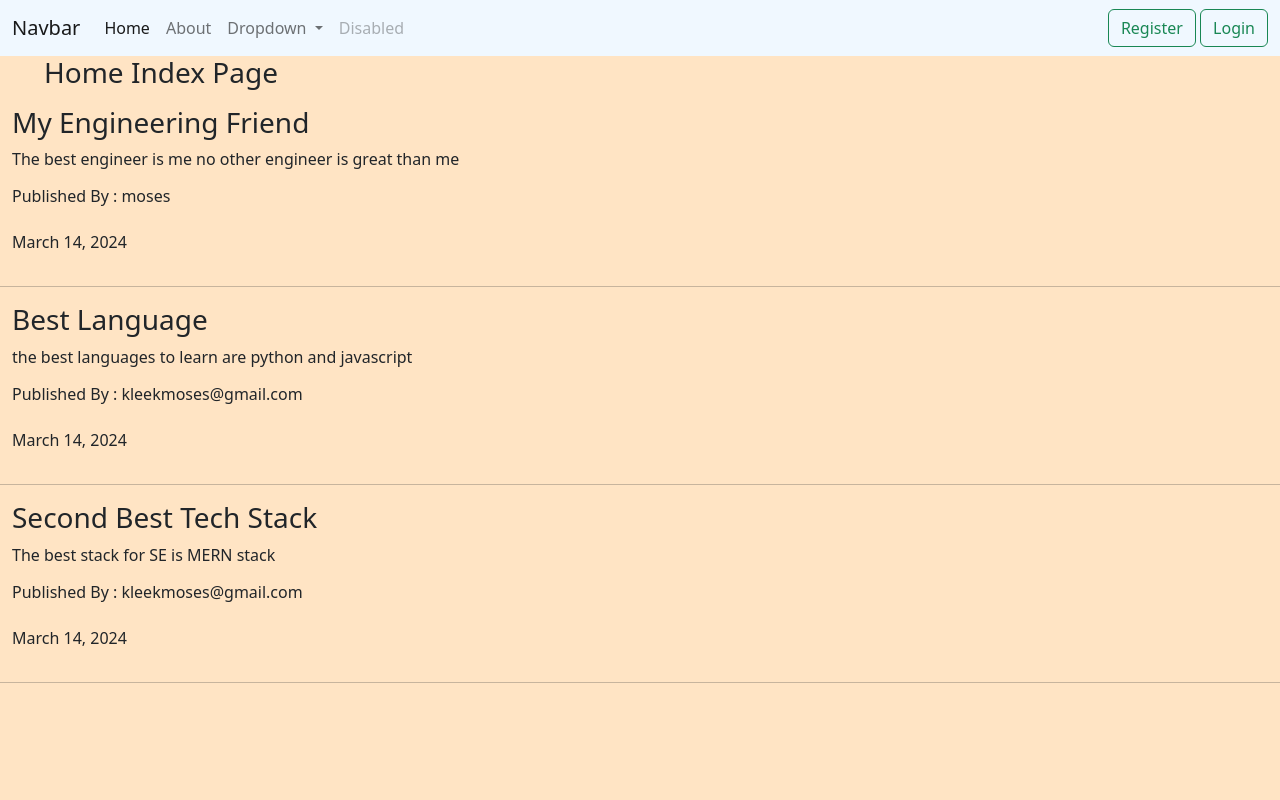
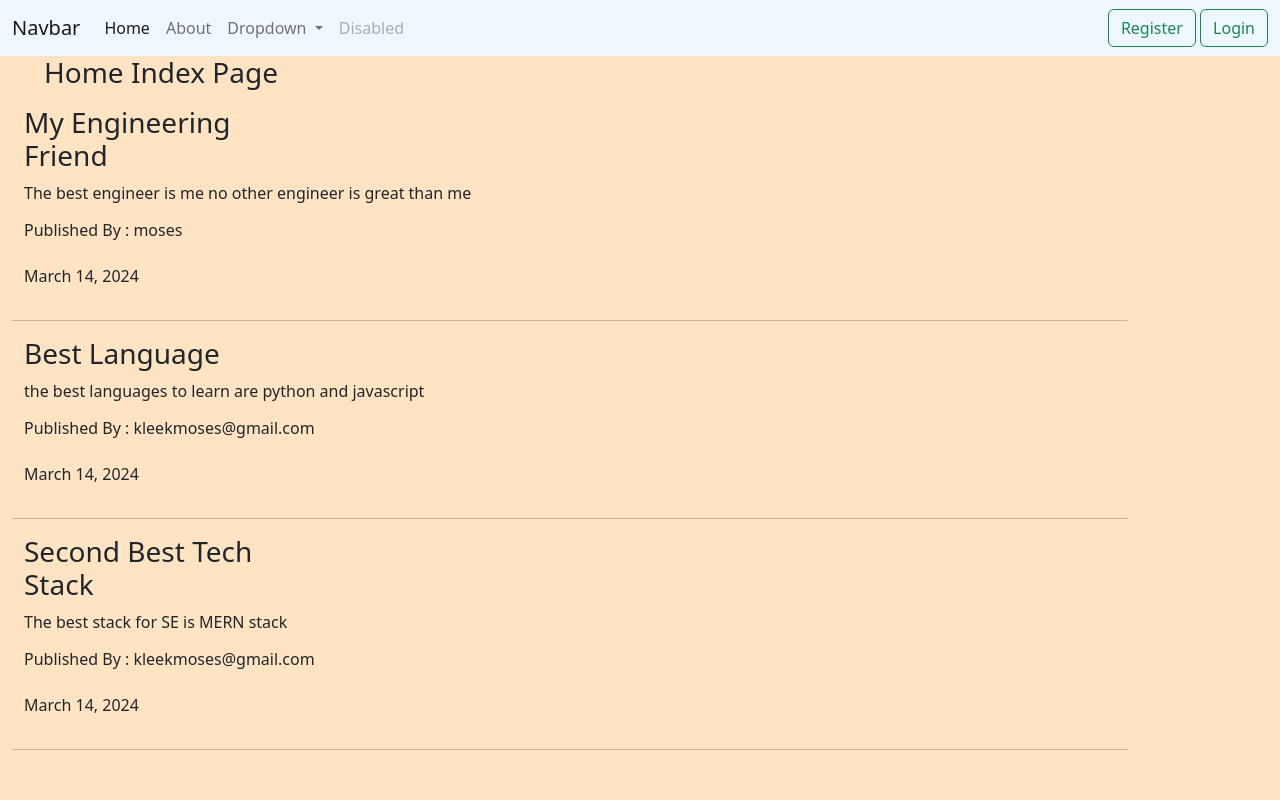
Before and after one commit to Moses-Morris/WebApp, a Django app: page / in a window 1280 px wide. Run offline with Django 5.2, Linux system fonts and the light colour scheme; data comes from the database, SQL or seed files in the repository.

Commit message:
Modify Blog index Page: Template

```diff
--- a/FeaturedApp/blog/templates/index.html
+++ b/FeaturedApp/blog/templates/index.html
@@ -2,9 +2,9 @@
 {% block content %}
 
 <h3><ul>Home Index Page</ul></h3>
-<div class="row">
+<div class="row container">
     {% for post in posted %}
-        <h3>{{ post.title }}</h3>
+        <h3 class="col-3">{{ post.title }}</h3>
         <p>{{ post.content }}</p>
         <h6>Published By : {{ post.author }}</h6>
         <p><ul>{{ post.date }}</ul></p>
```
